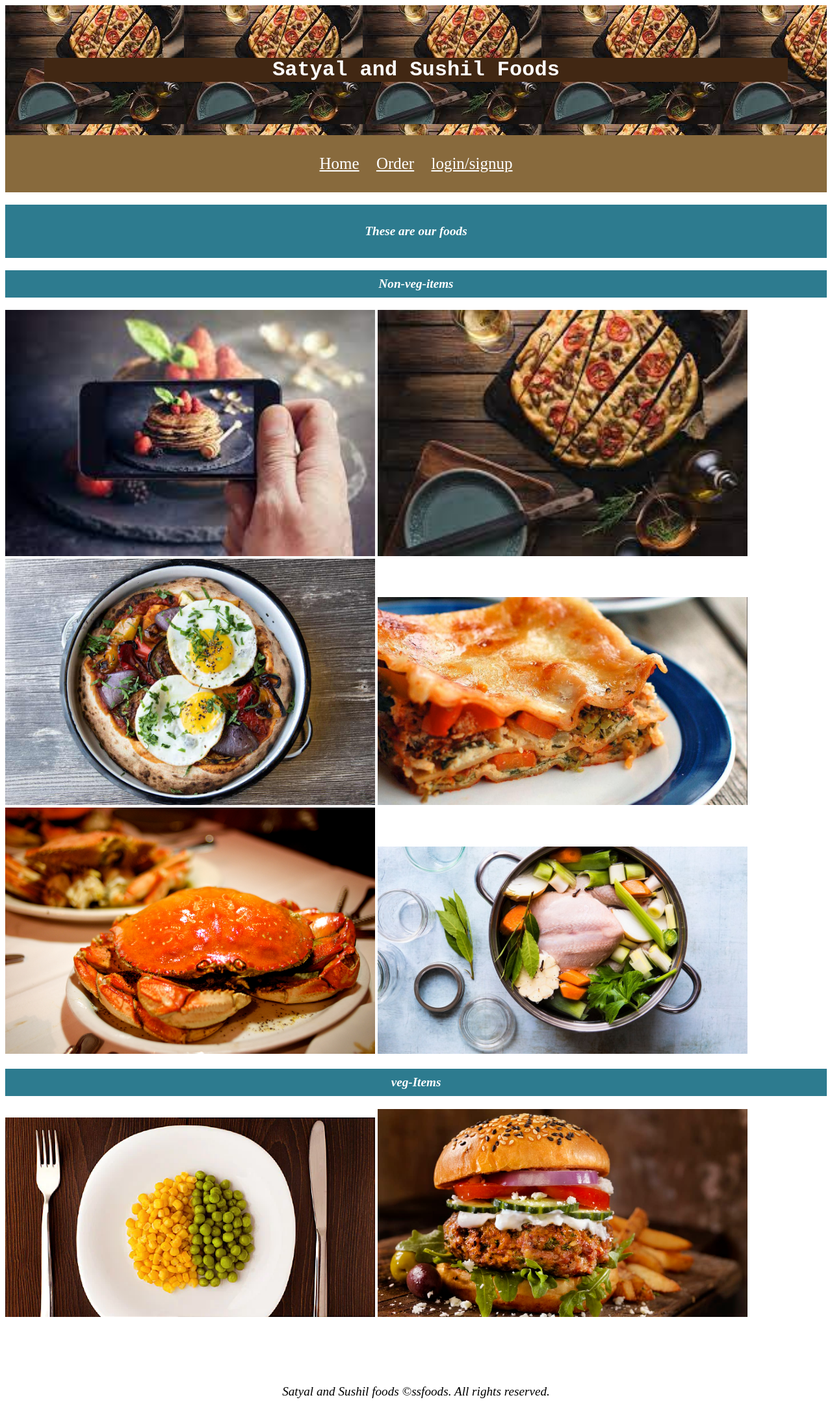
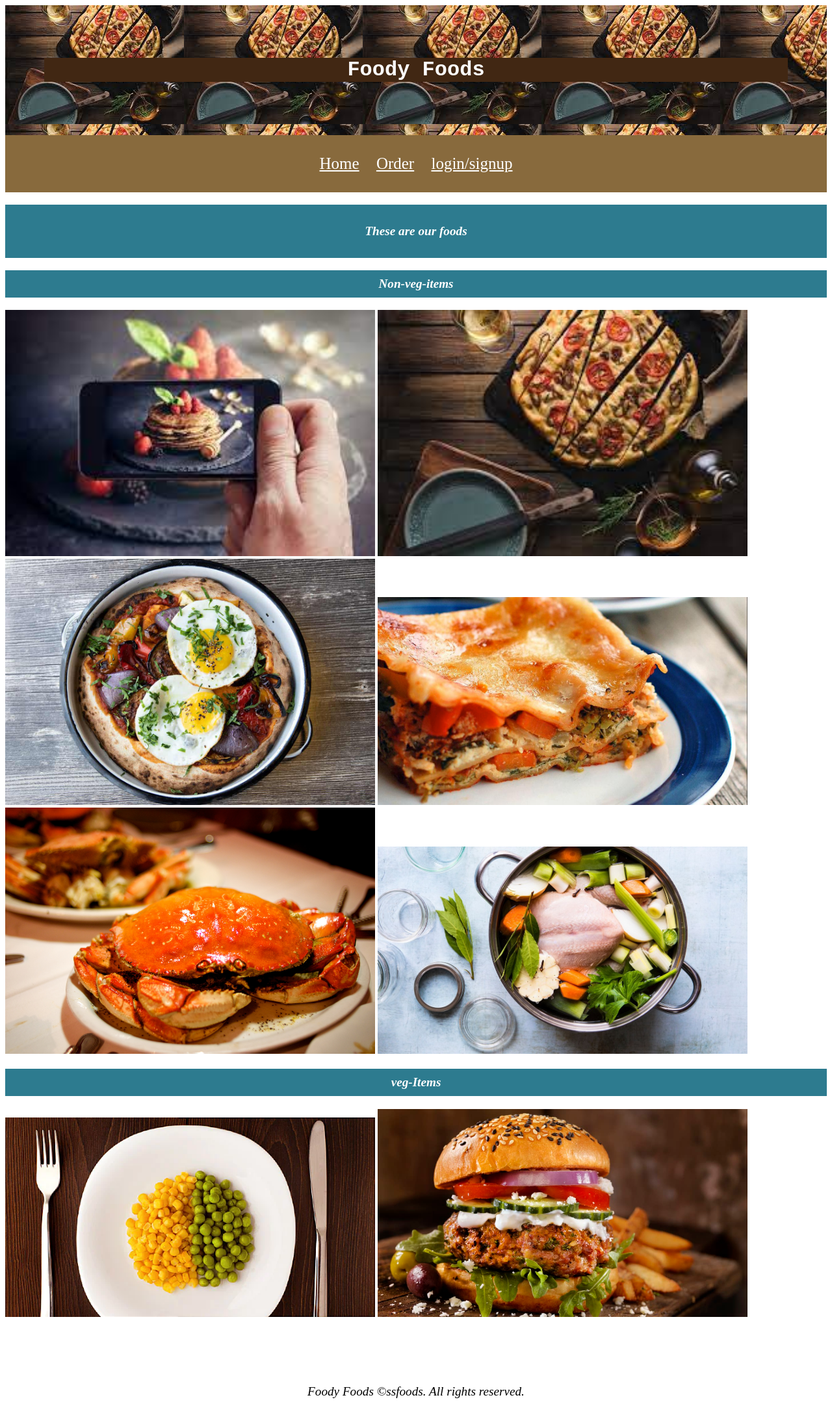
Before and after one commit to Gyawali787/Gyawali787.github.io, a plain HTML site: page index.html in a window 1280 px wide. Shown: the whole page at 65% size. Drawn offline with Linux system fonts and the light colour scheme.

Commit message:
Update index.html

```diff
--- a/index.html
+++ b/index.html
@@ -7,7 +7,7 @@
     <link rel="stylesheet" href="style.css">
     <body>
         <header >
-            <h1 id="head">Satyal and Sushil Foods</h1>
+            <h1 id="head">Foody Foods</h1>
         </header>
         <main>
             <nav class="nav">
@@ -35,7 +35,7 @@
 
 
         </main>
-        <footer>Satyal and Sushil foods &copy;ssfoods. All rights reserved.</footer>
+        <footer>Foody Foods &copy;ssfoods. All rights reserved.</footer>
 
     </body>
 
```
